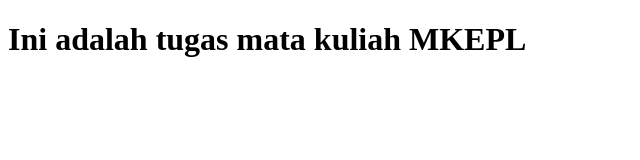
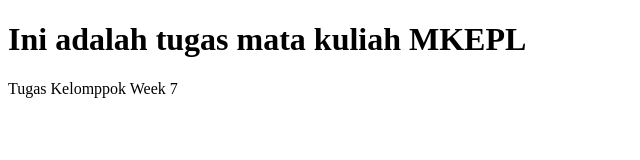
Before and after one commit to 7ofuuu/MKEPL-Week-7, a plain HTML site: page index.html in a window 1280 px wide. Shown: the whole page, without its empty margins (0-640 px from the left). Drawn offline with Linux system fonts and the light colour scheme.

Commit message:
release v2

```diff
--- a/index.html
+++ b/index.html
@@ -7,5 +7,8 @@
 </head>
 <body>
     <h1>Ini adalah tugas mata kuliah MKEPL</h1>
+    <p>
+        Tugas Kelomppok Week 7
+    </p>
 </body>
 </html>
```
Also changed, not shown: 1 other file.
